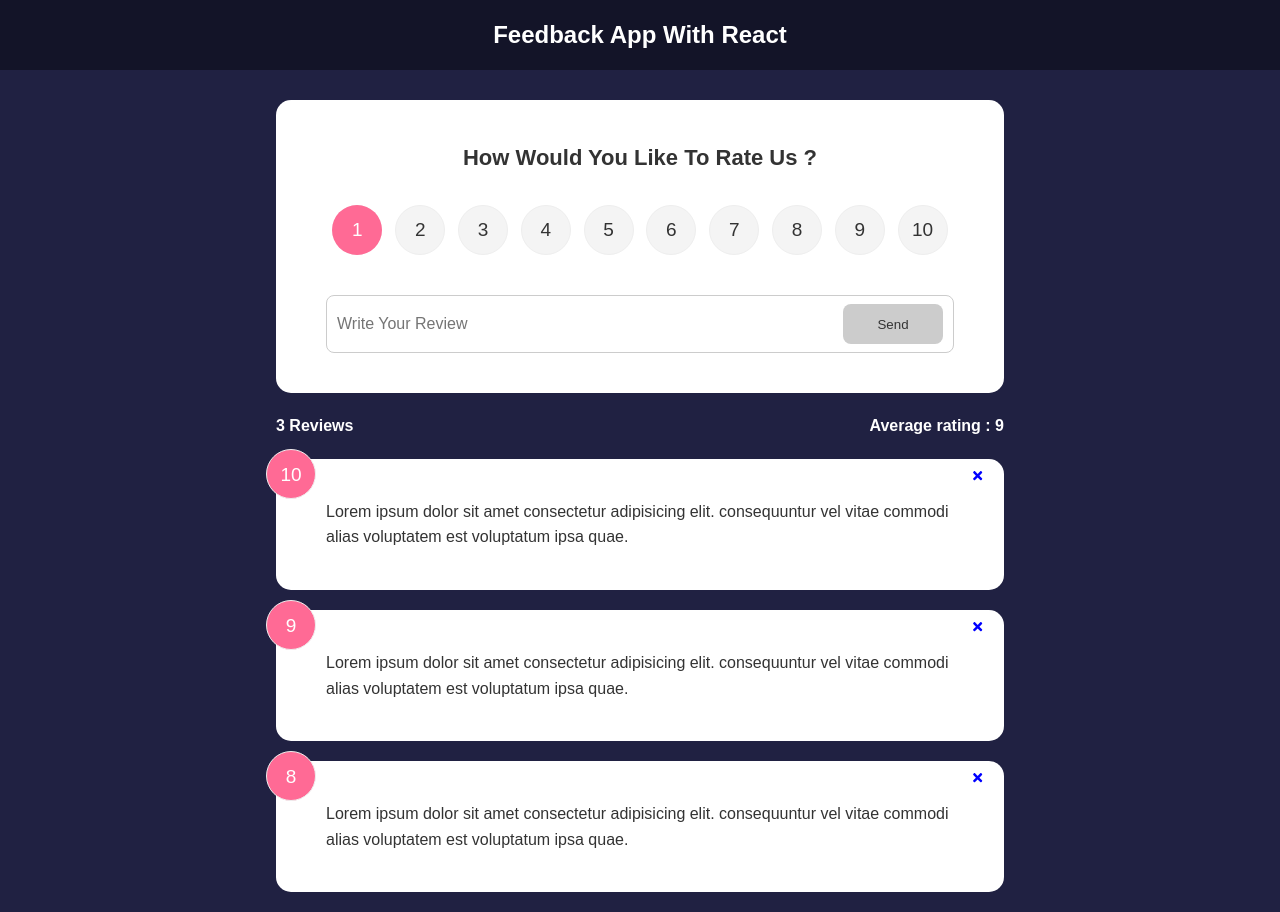
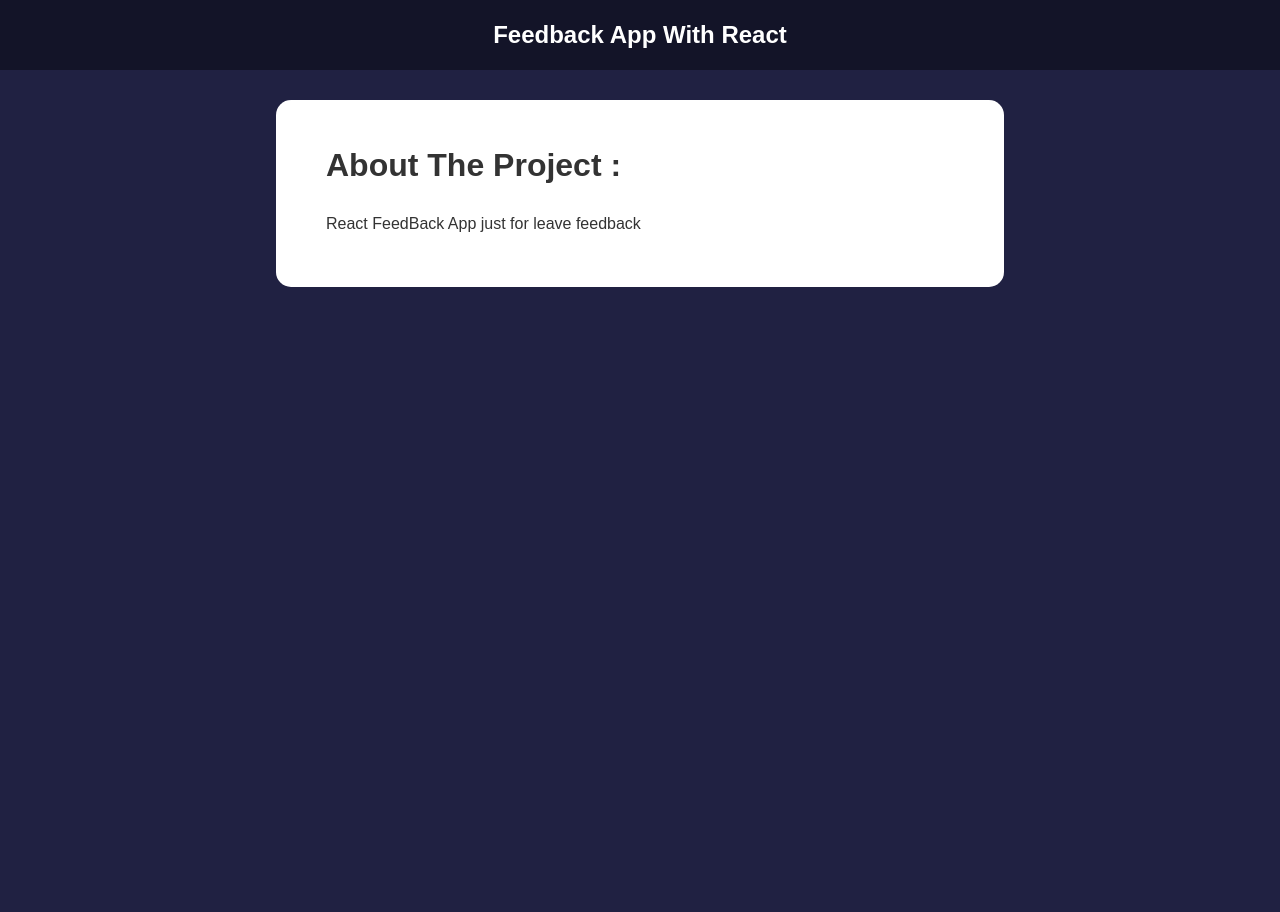
Before and after one commit to masudursourav/Feedback-App-With-React, a React (Create React App) app: page /about in a window 1280 px wide. After the commit the page ends 800 px from the top, so only its background shows below. Built offline with nearby package versions, Linux system fonts and the light colour scheme.

Commit message:
added About page

```diff
--- a/package.json
+++ b/package.json
@@ -6,10 +6,13 @@
     "@testing-library/jest-dom": "^5.16.5",
     "@testing-library/react": "^13.3.0",
     "@testing-library/user-event": "^13.5.0",
+    "framer-motion": "^4.1.17",
     "react": "^18.2.0",
     "react-dom": "^18.2.0",
     "react-icons": "^4.4.0",
+    "react-router-dom": "^6.3.0",
     "react-scripts": "5.0.1",
+    "uuid": "^8.3.2",
     "web-vitals": "^2.1.4"
   },
   "scripts": {
--- a/src/App.js
+++ b/src/App.js
@@ -1,10 +1,13 @@
+import {v4 as uuidV4} from 'uuid'
 import { useState } from 'react';
+import { BrowserRouter as Router, Route, Routes } from 'react-router-dom'
 import './App.css';
 import FeedbackFrom from './Componets/FeedbackFrom';
 import FeedbackList from './Componets/FeedbackList';
 import FeedbackStats from './Componets/FeedbackStats';
 import Header from './Componets/Header';
 import FeedbackData from './data/FeedbackData';
+import About from './Pages/About';
 function App() {
   const [feedback, setFeedback] = useState(FeedbackData);
   const deleteFeedback = (id) => {
@@ -12,15 +15,29 @@
       setFeedback(feedback.filter((item)=> item.id !== id ))
     }
   }
+
+  const addFeedback = (newFeedback)=>{
+    newFeedback.id = uuidV4();
+    setFeedback([newFeedback, ...feedback])
+
+  }
   return (
-    <>
+    <Router>
     <Header/>
     <div className="container">
-      <FeedbackFrom/>
+      <Routes>
+      <Route exact path ='/'  element={
+      <>
+      <FeedbackFrom handelAdd = {addFeedback} />
       <FeedbackStats feedback = {feedback}/>
       <FeedbackList feedback = {feedback} handelDelete = {deleteFeedback} />
+      </>
+      }>
+      </Route>
+      <Route path='/about' element={<About/>}/>
+      </Routes>
     </div>
-    </>
+    </Router>
   );
 }
 
--- a/src/Componets/FeedbackFrom.js
+++ b/src/Componets/FeedbackFrom.js
@@ -3,11 +3,11 @@
 import Button from './Shared/Button';
 import Card from './Shared/Card'
 
-const FeedbackFrom = () => {
+const FeedbackFrom = ({handelAdd}) => {
     const [text,setText] =  useState('');
     const [btnDisabled,setBtnDisabled] =  useState(true);
     const [message,setMessage] =  useState('');
-    const [rating,setRating] =  useState(10);
+    const [rating,setRating] =  useState(1);
     const handelChange = (e)=>{
                if(text === ''){
                 setBtnDisabled(true);
@@ -23,10 +23,20 @@
                }
                setText(e.target.value);
     }
+    const handleSubmit = (e)=>{
+        e.preventDefault();
+        if(text.trim().length>10){
+            const newFeedback={
+                text,rating
+            }
+            handelAdd(newFeedback);
+            setText('');
+        }
+    }
     return (
         <div>
             <Card>
-                <form>
+                <form onSubmit={handleSubmit}>
                     <h2>How Would You Like To Rate Us ? </h2>
                     <RatingSelect select={(rating)=>setRating(rating)}></RatingSelect>
                     <div className="input-group">
--- a/src/Componets/FeedbackList.js
+++ b/src/Componets/FeedbackList.js
@@ -1,17 +1,23 @@
+import { motion, AnimatePresence } from 'framer-motion'
 import React from 'react';
 import FeedbackItems from './FeedbackItems'
 const FeedbackList = ({feedback,handelDelete}) => {
     return (
+        <AnimatePresence>
         <div className = 'feedback-list'>
             {
             feedback.map((item)=>(
+                <motion.div key = {item.key} initial = {{opacity:0}}
+                 animate ={{opacity:1}} exit={{opacity:0}}
+                 >
                 <FeedbackItems key={item.id}
                 item={item}
                 handelDelete = {handelDelete}>
-
                 </FeedbackItems>
+                </motion.div>
             ))}
         </div>
+        </AnimatePresence>
     );
 };
 
--- a/src/Componets/Shared/Button.js
+++ b/src/Componets/Shared/Button.js
@@ -6,7 +6,7 @@
     );
 };
 
-Button.defaultProbs={
+Button.defaultProps={
     version: 'primary',
     type:'button',
     isDisable:false
--- /dev/null
+++ b/src/Pages/About.js
@@ -0,0 +1,15 @@
+import React from 'react';
+import Card from '../Componets/Shared/Card';
+
+const About = () => {
+    return (
+        <Card>
+            <div className="about">
+                <h1>About The Project : </h1>
+                <p>React FeedBack App just for leave feedback</p>
+            </div>
+        </Card>
+    );
+};
+
+export default About;
```
Also changed, not shown: 1 other file (tests, documents, lock files or other folders).
